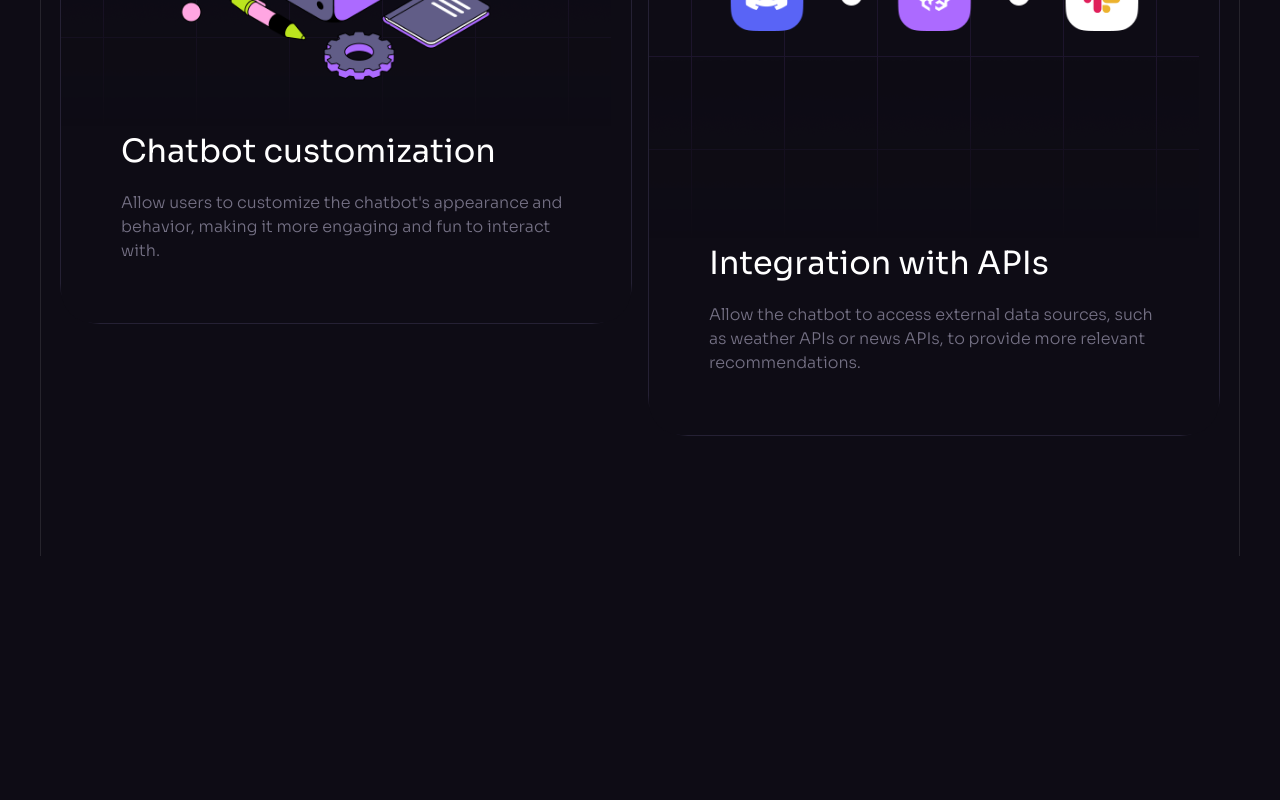
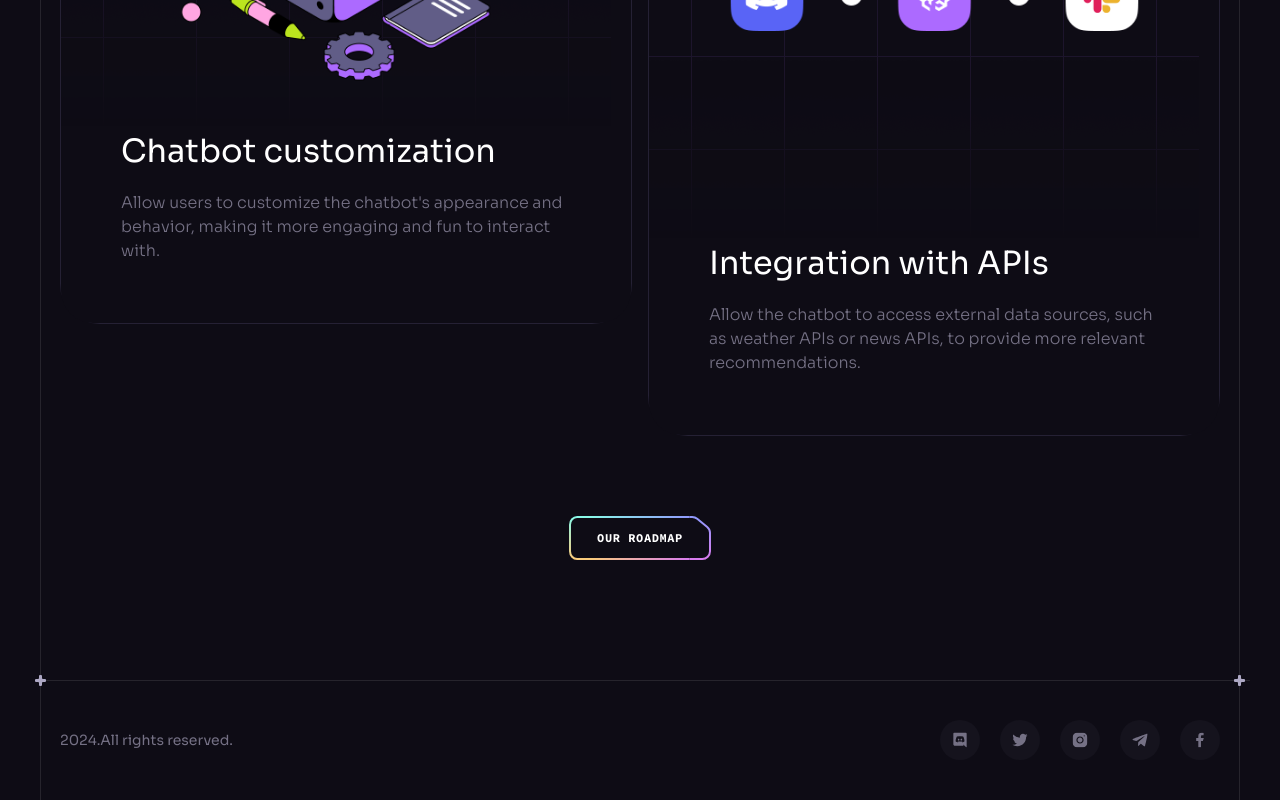
Before and after one commit to ridvanms/BreinWave, a React (Vite) app: page / in a window 1280 px wide. Shown: the part 8841-9641 px from the top of the page. Before the commit the page ends 9397 px from the top, so only its background shows below. Built offline with nearby package versions, Linux system fonts and the light colour scheme.

Commit message:
"Added Footer component to App and Button component to Roadmap"

```diff
--- a/src/App.jsx
+++ b/src/App.jsx
@@ -1,6 +1,7 @@
 import ButtonGradient from "./assets/svg/ButtonGradient";
 import Benefits from "./components/Benefits";
 import Collaboration from "./components/Collaboration";
+import Footer from "./components/Footer";
 import { Header } from "./components/Header";
 import { Hero } from "./components/Hero";
 import Pricing from "./components/Pricing";
@@ -19,6 +20,7 @@
         <Services />
         <Pricing />
         <Roadmap />
+        <Footer/>
       </div>
 
       <ButtonGradient />
--- /dev/null
+++ b/src/components/Footer.jsx
@@ -0,0 +1,28 @@
+import { socials } from "../constants";
+import { Section } from "./Section";
+
+const Footer = () => {
+  return (
+    <Section crosses className={`!px-0 !py-10`}>
+      <div className="container flex sm:justify-between justify-center items-center gap-10 max-sm:flex-col">
+        <p className="caption text-n-4 lg:block">
+          {new Date().getFullYear()}.All rights reserved.
+        </p>
+        <ul className="flex gap-5 flex-wrap">
+          {socials.map((item) => (
+            <a
+              key={item.id}
+              href={item.url}
+              className="flex items-center justify-center w-10 h-10 bg-n-7 rounded-full transition-colors hover:bg-n-6"
+              target="_blank"
+            >
+                <img src={item.iconUrl} width={16} height={16} alt={item.title} />
+            </a>
+          ))}
+        </ul>
+      </div>
+    </Section>
+  );
+};
+
+export default Footer;
--- a/src/components/Roadmap.jsx
+++ b/src/components/Roadmap.jsx
@@ -1,5 +1,6 @@
 import { check2, grid, loading1 } from "../assets";
 import { roadmap } from "../constants";
+import Button from "./Button";
 import Heading from "./Heading";
 import { Section } from "./Section";
 import Tagline from "./Tagline";
@@ -53,6 +54,9 @@
             );
           })}
         </div>
+        <div className="flex w-full justify-center mt-20">
+          <Button >our roadmap</Button>
+        </div>
       </div>
     </Section>
   );
```
